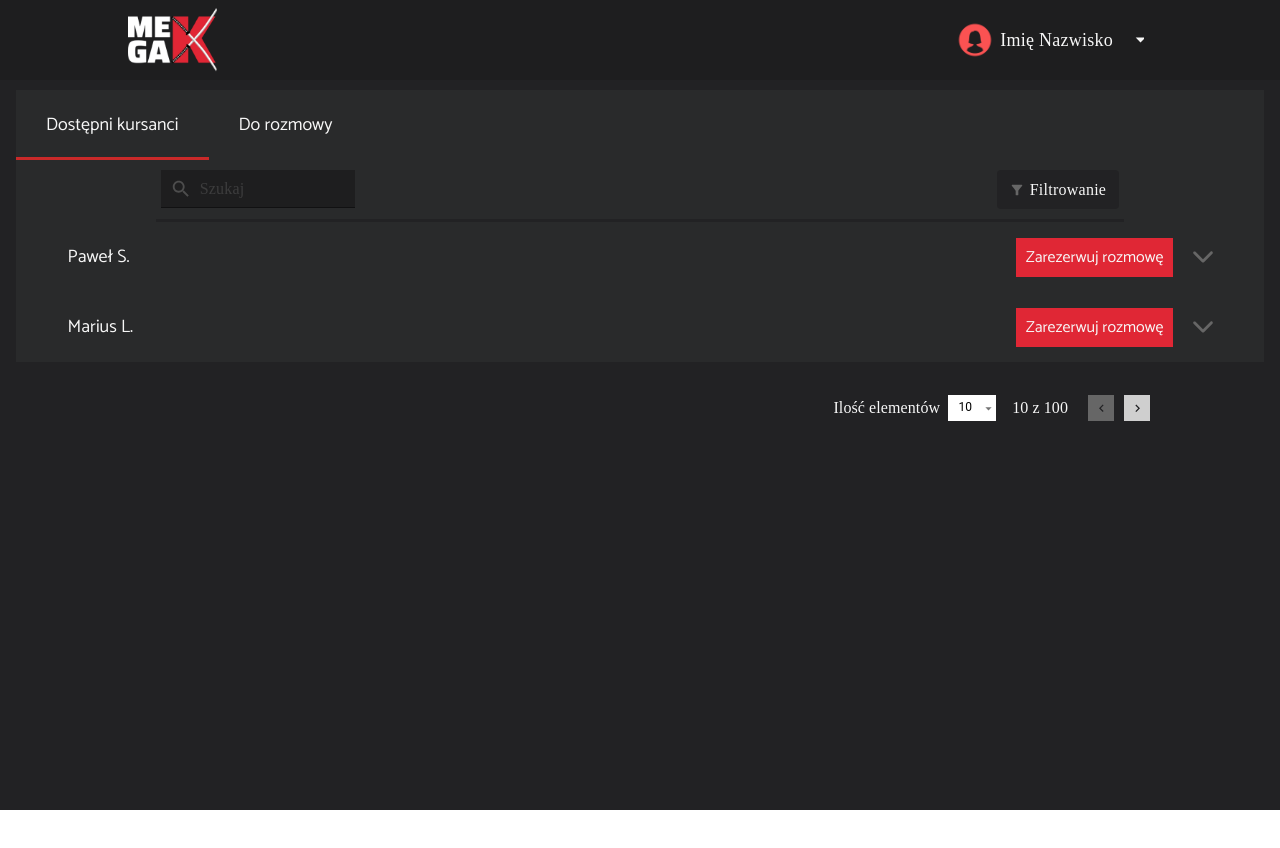
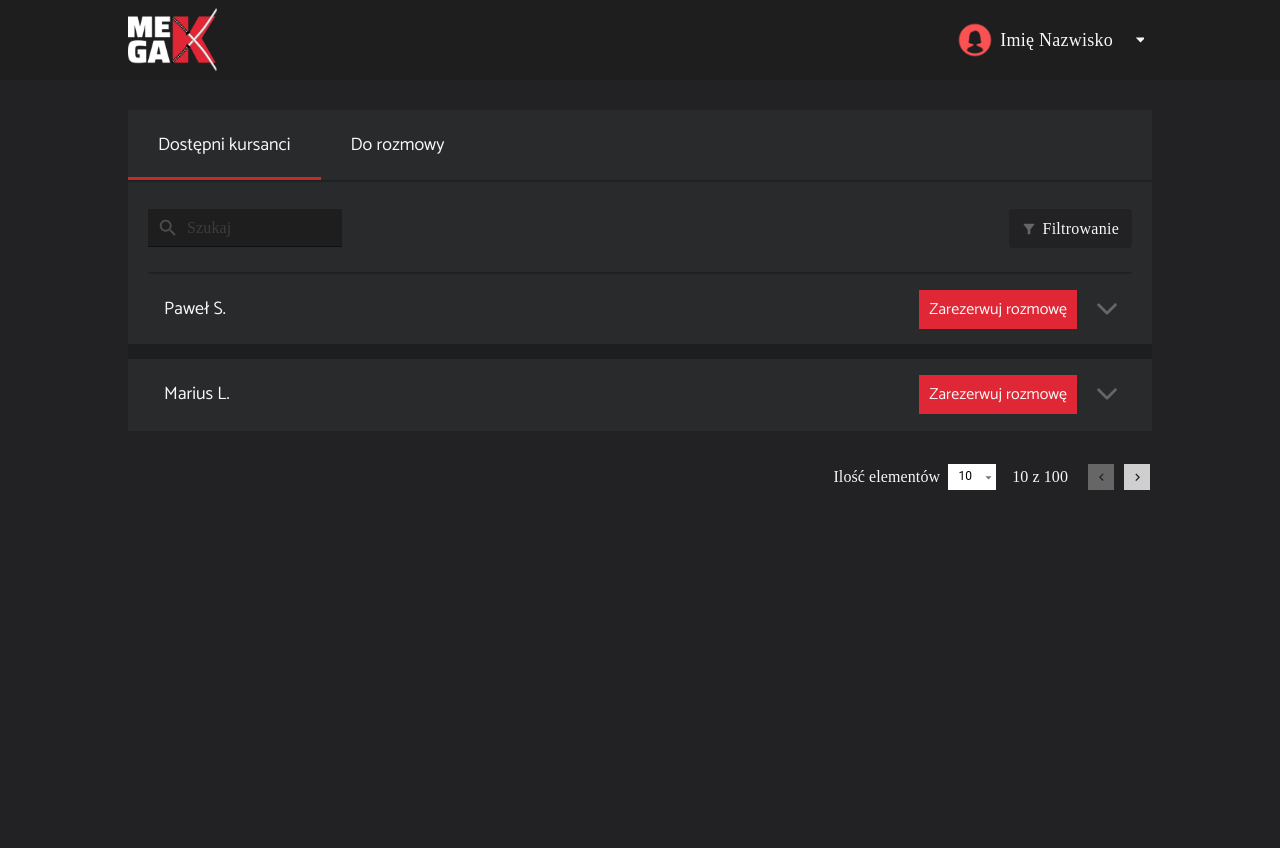
Before and after one commit to git-asia/HeadHunter_client, a React (Vite) app: page /list in a window 1280 px wide. Shown: the top 848 px of the page. Before the commit the page ends 810 px from the top, so only its background shows below. Built offline with nearby package versions, Linux system fonts and the light colour scheme.

Commit message:
Added styling to list view.

```diff
--- a/src/_variables.sass
+++ b/src/_variables.sass
@@ -5,6 +5,7 @@ $secondary-dark: #222324
 $lightest-dark: #292a2b
 $text-dark: #4D4D4D
 $input-holder: #7E7E7E
+$border-line: 2px solid #202122
 
 $primary-btn: #E02735
 $secondary-btn: #172a35
--- a/src/components/Login/Login.scss
+++ b/src/components/Login/Login.scss
@@ -93,6 +93,7 @@ Button.login-btn {
 }
 
 .css-md26zr-MuiInputBase-root-MuiOutlinedInput-root.Mui-focused .MuiOutlinedInput-notchedOutline,
-.css-1bp1ao6.Mui-focused .MuiOutlinedInput-notchedOutline {
+.css-1bp1ao6.Mui-focused .MuiOutlinedInput-notchedOutline,
+.css-154xyx0-MuiInputBase-root-MuiOutlinedInput-root.Mui-focused .MuiOutlinedInput-notchedOutline {
   border-color: $primary-btn;
 }
--- a/src/components/NavbarStudents/NavbarStudents.scss
+++ b/src/components/NavbarStudents/NavbarStudents.scss
@@ -5,6 +5,7 @@
 
   .students-availability {
     display: flex;
+    border-bottom: $border-line;
 
     li {
       height: 7rem;
--- a/src/components/SearchFilterBar/SearchFilterBar.scss
+++ b/src/components/SearchFilterBar/SearchFilterBar.scss
@@ -1,20 +1,35 @@
 @import '../../variables';
 
-.SearchFilterBar-wrapper{
-  width: $width-80;
+.SearchFilterBar-wrapper {
+  position: relative;
+  width: 100%;
+  margin: 0 auto;
   background-color: $lightest-dark;
-  margin: 0 auto;
 
-  .search{
+  .container {
+    padding: 1.7rem 0;
+  }
 
-    .icon{
+  &::before {
+    content: '';
+    position: absolute;
+    bottom: 0;
+    left: 50%;
+    border-bottom: $border-line;
+    width: calc(100% - 4%);
+    transform: translateX(-50%);
+
+  }
+
+  .search {
+    .icon {
       font-size: $fs-xxl;
       color: $text-dark;
       background-color: $header-dark;
       margin-left: 0.9rem;
     }
 
-    .MuiInputBase-root{
+    .MuiInputBase-root {
       height: 3.8rem;
       width: 19.4rem;
       background-color: $header-dark;
@@ -26,36 +41,26 @@
     }
   }
 
-  hr{
-    border: 0;
-    border-top: 0.3rem solid $primary-dark;
-    width: 97%;
-    margin: 0 auto;
-  }
-
-  .button{
+  .button {
     background-color:$primary-dark;
     margin: 1rem 2rem;
-    //width: 11.1rem;
     height: 3.9rem;
     text-align: center;
     float: right;
 
-    .text{
+    .text {
       font-size: $fs-lg;
       font-family: $primary-font ;
       text-transform: capitalize;
       color: $white;
       margin-right: 0.5rem;
       margin-left: 0.5rem;
-
     }
 
-    .filter-icon{
+    .filter-icon {
       color: $dark-arrow;
       font-size: $fs-lg;
       margin-left: 0.4rem;
     }
-
   }
 }
--- a/src/components/SearchFilterBar/SearchFilterBar.tsx
+++ b/src/components/SearchFilterBar/SearchFilterBar.tsx
@@ -81,7 +81,6 @@ export const SearchFilterBar = () => {
                 </Dialog>
 
         </div>
-    <hr />
 
         </div>
 
--- a/src/components/UserData/UserData.scss
+++ b/src/components/UserData/UserData.scss
@@ -2,7 +2,13 @@
 
 .user-data__container {
   width: 100%;
+  height: 7rem;
   padding: 0 2rem;
+  border-top: 1.5rem solid $header-dark;
+
+  &:nth-child(1) {
+    border-top: none;
+  }
 }
 
 .user-data__nav {
@@ -37,14 +43,17 @@
       font-size: $fs-lg;
       line-height: 2.7rem;
     }
+    .user-data__nav__svg--rotate {
+      transform: rotate(180deg);
+    }
   }
 }
-.user-data__nav__svg--rotate {
-  transform: rotate(180deg);
-}
+
 .user-data__fragments {
+  width: 100%;
   display: flex;
   border-bottom: 1.6rem solid $header-dark;
+
   div:not(:last-child) {
     border-right: 2px solid $lightest-dark;
   }
--- a/src/index.scss
+++ b/src/index.scss
@@ -15,6 +15,7 @@ body,
   font-size: 62.5%;
   font-family: 'Catamaran', sans-serif;
   scroll-behavior: smooth;
+  background-color: $primary-btn
 }
 
 a {
--- a/src/views/ListView/ListView.scss
+++ b/src/views/ListView/ListView.scss
@@ -2,16 +2,18 @@
 
 .page-wrapper {
   width: 100vw;
-  height: 91.2vh;
+  height: 100vh;
   padding: 1rem 0;
   background-color: $primary-dark;
 
-  .list-wrapper {
-    //height: 95%;
-    //width: $width-80;
+  .main-wrapper {
+    width: $width-80;
     max-width: 180rem;
-    width: 97.5%;
-    margin: 0 auto;
+    margin: 2rem auto;
     background-color: $lightest-dark;
+
+    .list-wrapper {
+      padding-bottom: 1.7rem;
+    }
   }
 }
--- a/src/views/ListView/ListView.tsx
+++ b/src/views/ListView/ListView.tsx
@@ -119,7 +119,7 @@ export const ListView = () => {
         <>
             <Header/>
             <div className="page-wrapper">
-                <div className="list-wrapper">
+                <div className="main-wrapper">
                     <NavbarStudents/>
                     <SearchFilterBar/>
                     <div className="list-wrapper">
```
